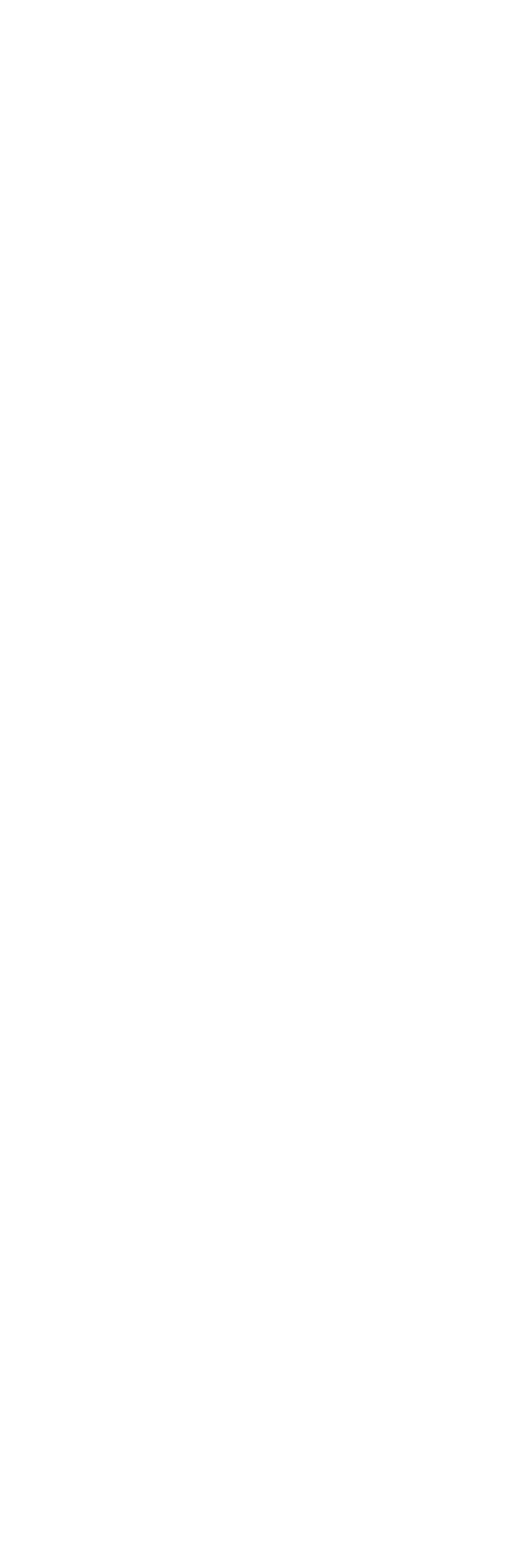
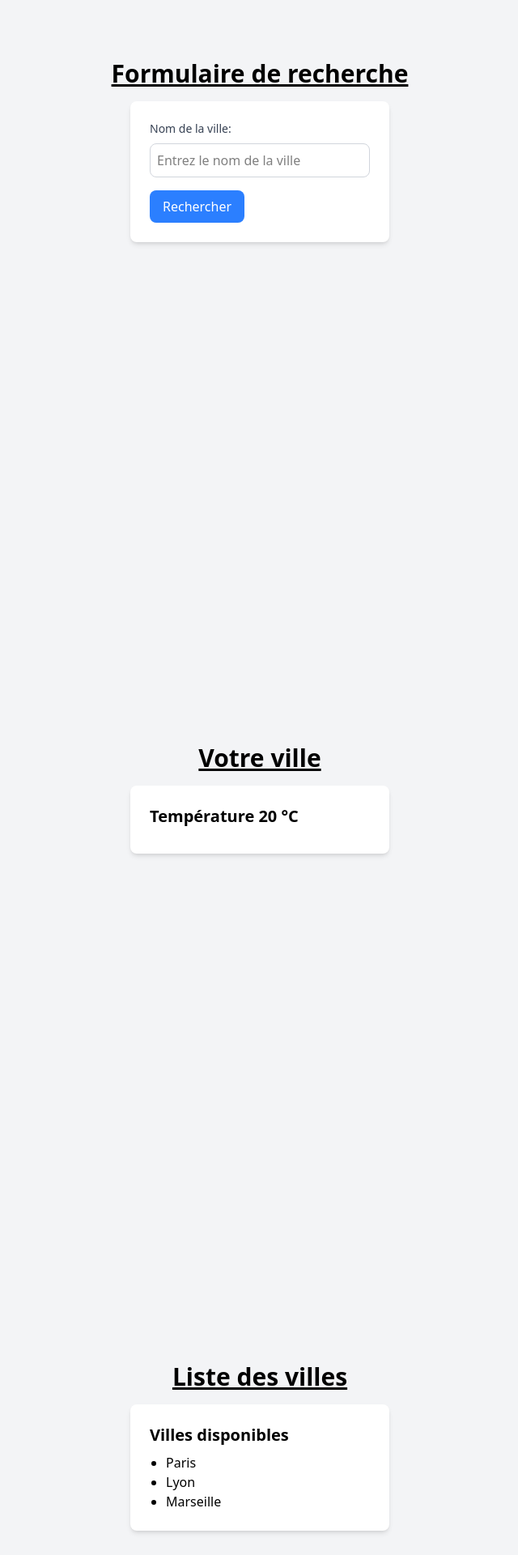
Before and after one commit to BakrimNadia/my-meteo, a Next.js app: page / in a window 1280 px wide. Shown: the part 260-2180 px from the top of the page at 81% size, without its empty margins (319-959 px from the left). Before the commit the page ends 800 px from the top, so only its background shows below. Built offline with nearby package versions, Linux system fonts and the light colour scheme.

Commit message:
create components city citylist and form

```diff
--- /dev/null
+++ b/src/Components/City.tsx
@@ -0,0 +1,14 @@
+
+export function City() {
+    return (
+        <div className="flex flex-col items-center justify-center h-screen bg-gray-100">
+            <h1 className="text-3xl font-bold underline mb-4">
+                Votre ville
+            </h1>
+            <div className="bg-white p-6 rounded-lg shadow-md w-80">
+                <h2 className="text-xl font-semibold mb-2">Température 20 °C</h2>
+
+            </div>
+        </div>
+    );
+    }
--- /dev/null
+++ b/src/Components/Citylist.tsx
@@ -0,0 +1,18 @@
+
+export function CityList() {
+    return (
+        <div className="flex flex-col items-center justify-center h-screen bg-gray-100">
+            <h1 className="text-3xl font-bold underline mb-4">
+                Liste des villes
+            </h1>
+            <div className="bg-white p-6 rounded-lg shadow-md w-80">
+                <h2 className="text-xl font-semibold mb-2">Villes disponibles</h2>
+                <ul className="list-disc pl-5">
+                    <li>Paris</li>
+                    <li>Lyon</li>
+                    <li>Marseille</li>
+                </ul>
+            </div>
+        </div>
+    );
+}
--- /dev/null
+++ b/src/Components/Form.tsx
@@ -0,0 +1,28 @@
+
+export function Form() {
+    return (
+        <div className="flex flex-col items-center justify-center h-screen bg-gray-100">
+            <h1 className="text-3xl font-bold underline mb-4">
+                Formulaire de recherche
+            </h1>
+            <div className="bg-white p-6 rounded-lg shadow-md w-80">
+                <form>
+                    <label className="block mb-2 text-sm font-medium text-gray-700">
+                        Nom de la ville:
+                    </label>
+                    <input
+                        type="text"
+                        className="border border-gray-300 rounded-lg p-2 mb-4 w-full"
+                        placeholder="Entrez le nom de la ville"
+                    />
+                    <button
+                        type="submit"
+                        className="bg-blue-500 text-white rounded-lg px-4 py-2 hover:bg-blue-600"
+                    >
+                        Rechercher
+                    </button>
+                </form>
+            </div>
+        </div>
+    );
+}
--- a/src/app/page.tsx
+++ b/src/app/page.tsx
@@ -1,11 +1,17 @@
+import { City } from "@/Components/City";
+import { CityList } from "@/Components/Citylist";
+import { Form } from "@/Components/Form";
+
 export default function Home() {
   return (
     <div>
       <h1 className="text-3xl font-bold underline">
         Votre météo du jour
       </h1>
+      <Form />
+      <City />
+      <CityList />
 
-      {/* Add your weather information here */}
     </div>
   );
 }
```
